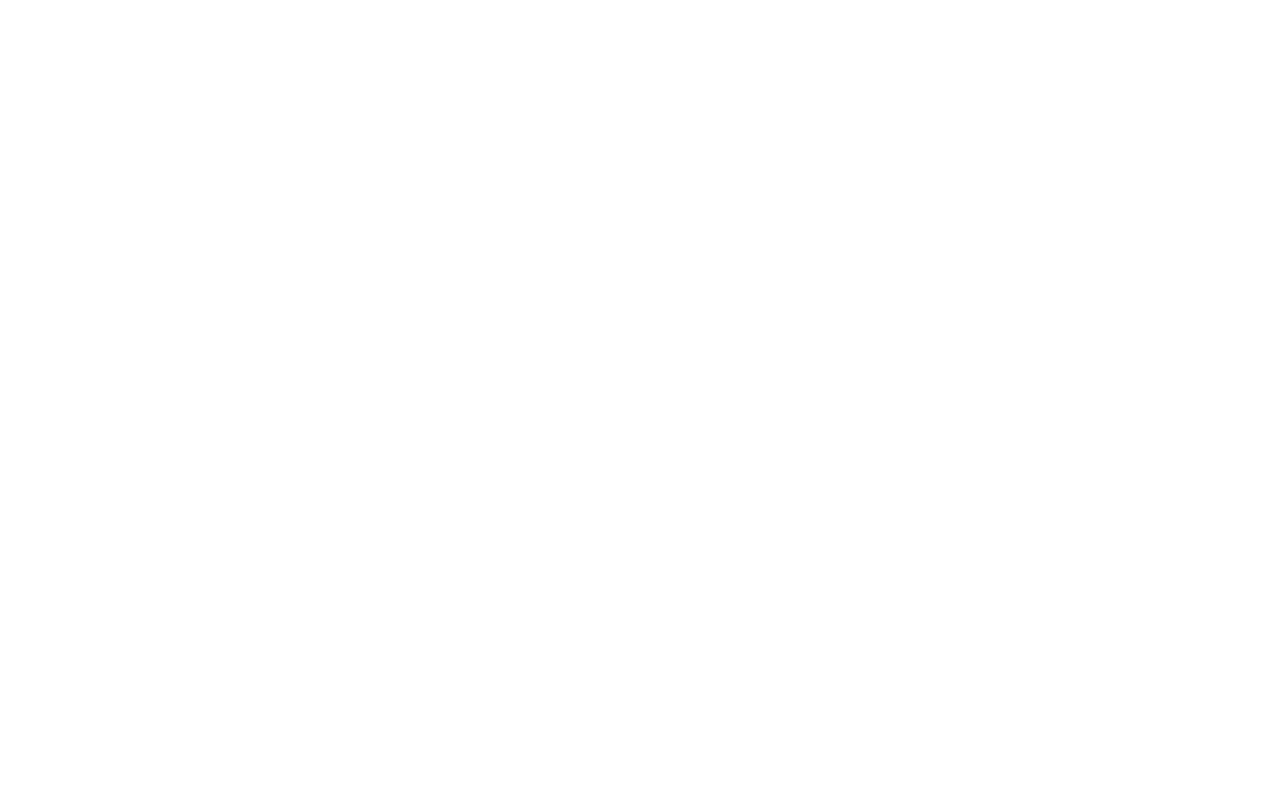
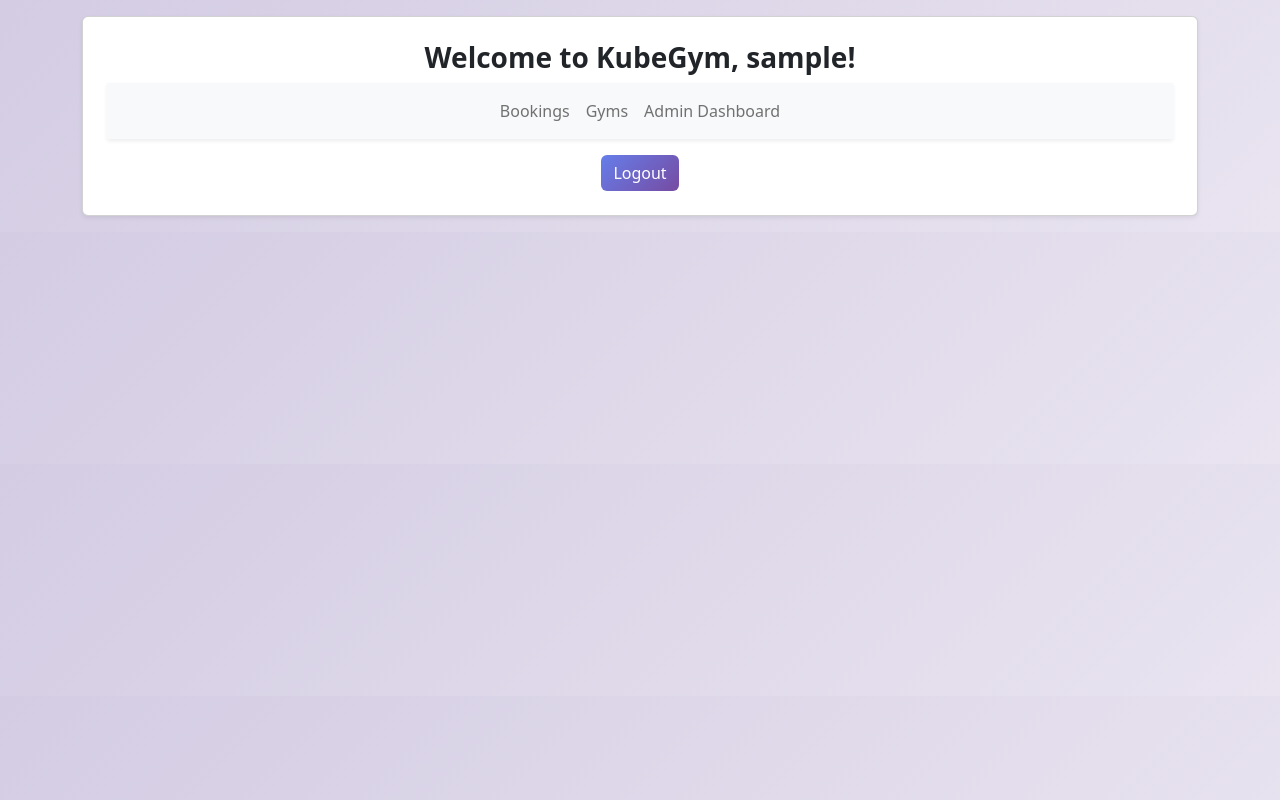
Before and after one commit to jaywmz/CSC3104-Cloud-and-Distributed-Computing-GYM, a React (Create React App) app in the folder client/gym-booking/: page /user in a window 1280 px wide. Before the commit this address had no page. Built offline with nearby package versions, Linux system fonts and the light colour scheme; sample sign-in values are in the browser's storage; a small style sheet from the web is missing.

Commit message:
feat: add new user page as 'starting page' after log in for navigation

```diff
--- a/client/gym-booking/src/App.js
+++ b/client/gym-booking/src/App.js
@@ -7,6 +7,7 @@
 import OccupancyPage from './pages/OccupancyPage';
 import AdminPage from './pages/AdminPage';
 import GymPage from './pages/GymPage';
+import UserPage from './pages/UserPage';
 import ProtectedRoute from './components/ProtectedRoute'; // Import ProtectedRoute
 import './App.css';
 import 'bootstrap/dist/css/bootstrap.min.css';
@@ -55,7 +56,17 @@
             </ProtectedRoute>
           }
         />
+
+        <Route
+          path="/user"
+          element={
+            <ProtectedRoute allowedRoles={['user', 'admin']}> {/* Allow all users */}
+              <UserPage />
+            </ProtectedRoute>
+          }
+        />
       </Routes>
+
     </Router>
   );
 };
--- a/client/gym-booking/src/pages/BookingPage.js
+++ b/client/gym-booking/src/pages/BookingPage.js
@@ -14,6 +14,7 @@
   const [username, setUsername] = useState('');
   const [isConfirmModalOpen, setIsConfirmModalOpen] = useState(false);
   const [bookingDetails, setBookingDetails] = useState({});
+  const [role, setRole] = useState('');
 
   // Define available timeslots
   const timeslots = [
@@ -40,6 +41,7 @@
       // Decode the token to get the username
       const decodedToken = jwtDecode(token);
       setUsername(decodedToken.username); // Set the username from the token
+      setRole(decodedToken.role);
 
     fetchUserBookings();
     fetchGyms();
@@ -176,10 +178,13 @@
       {/* Navbar */}
       <nav className="navbar navbar-expand-lg navbar-light bg-light mb-3 shadow-sm p-2">
         <div className="container-fluid">
-          <a className="navbar-brand" href="/">GymKube</a>
+          <a className="navbar-brand" href="/user">GymKube</a>
           <ul className="navbar-nav me-auto">
             <li className="nav-item"><a className="nav-link" href="/bookings">Bookings</a></li>
-            <li className="nav-item"><a className="nav-link" href="/occupancy">Gym Occupancy</a></li>
+            <li className="nav-item"><a className="nav-link" href="/occupancy">Gyms</a></li>
+            {role === 'admin' && (
+              <li className="nav-item"><a className="nav-link" href="/admin">Admin Dashboard</a></li>
+            )}
           </ul>
           <div className="collapse navbar-collapse" id="navbarNav">
             <ul className="navbar-nav ms-auto">
--- a/client/gym-booking/src/pages/LoginPage.js
+++ b/client/gym-booking/src/pages/LoginPage.js
@@ -26,11 +26,7 @@
 
       const role = decodedToken.role;
       localStorage.setItem('role', role);
-      if (decodedToken.role === 'admin') {
-        navigate('/occupancy');
-      } else {
-        navigate('/bookings');
-      }
+      navigate('/user');
     } catch (error) {
       setMessage('Login failed. Please check your credentials.');
     } finally {
--- /dev/null
+++ b/client/gym-booking/src/pages/UserPage.js
@@ -0,0 +1,49 @@
+import 'bootstrap/dist/css/bootstrap.min.css'; // Import Bootstrap
+import React, { useEffect, useState } from 'react';
+import {jwtDecode} from 'jwt-decode';
+
+const UserPage = () => {
+    const [username, setUsername] = useState('');
+    const [role, setRole] = useState('');
+
+    useEffect(() => {
+        const token = localStorage.getItem('token');
+        if (token) {
+            // Decode the token to get the username
+            const decodedToken = jwtDecode(token);
+            setUsername(decodedToken.username);
+            setRole(decodedToken.role);
+      }
+      }, []);
+
+    const handleLogout = () => {
+        localStorage.removeItem('token');
+        window.location.href = '/login';
+    };
+
+    return (
+        <div className="container mt-3">
+            <div className="card mb-3 shadow-sm rounded">
+                <div className="card-body p-2 m-3">
+                    <h2 className="card-title text-center">Welcome to KubeGym, {username}!</h2>
+                    <nav className="navbar navbar-expand-lg navbar-light bg-light mb-3 shadow-sm p-2">
+                        <div className="container-fluid">
+                        <ul className="navbar-nav mx-auto">
+                            <li className="nav-item"><a className="nav-link" href="/bookings">Bookings</a></li>
+                            <li className="nav-item"><a className="nav-link" href="/occupancy">Gyms</a></li>
+                            {role === 'admin' && (
+                                <li className="nav-item"><a className="nav-link" href="/admin">Admin Dashboard</a></li>
+                            )}
+                        </ul>
+                        </div>
+                    </nav>
+                    <div className="text-center">
+                        <button onClick={handleLogout} className="btn btn-gradient">Logout</button>
+                    </div>
+                </div>
+            </div>
+        </div>
+    );
+};
+
+export default UserPage;
```
